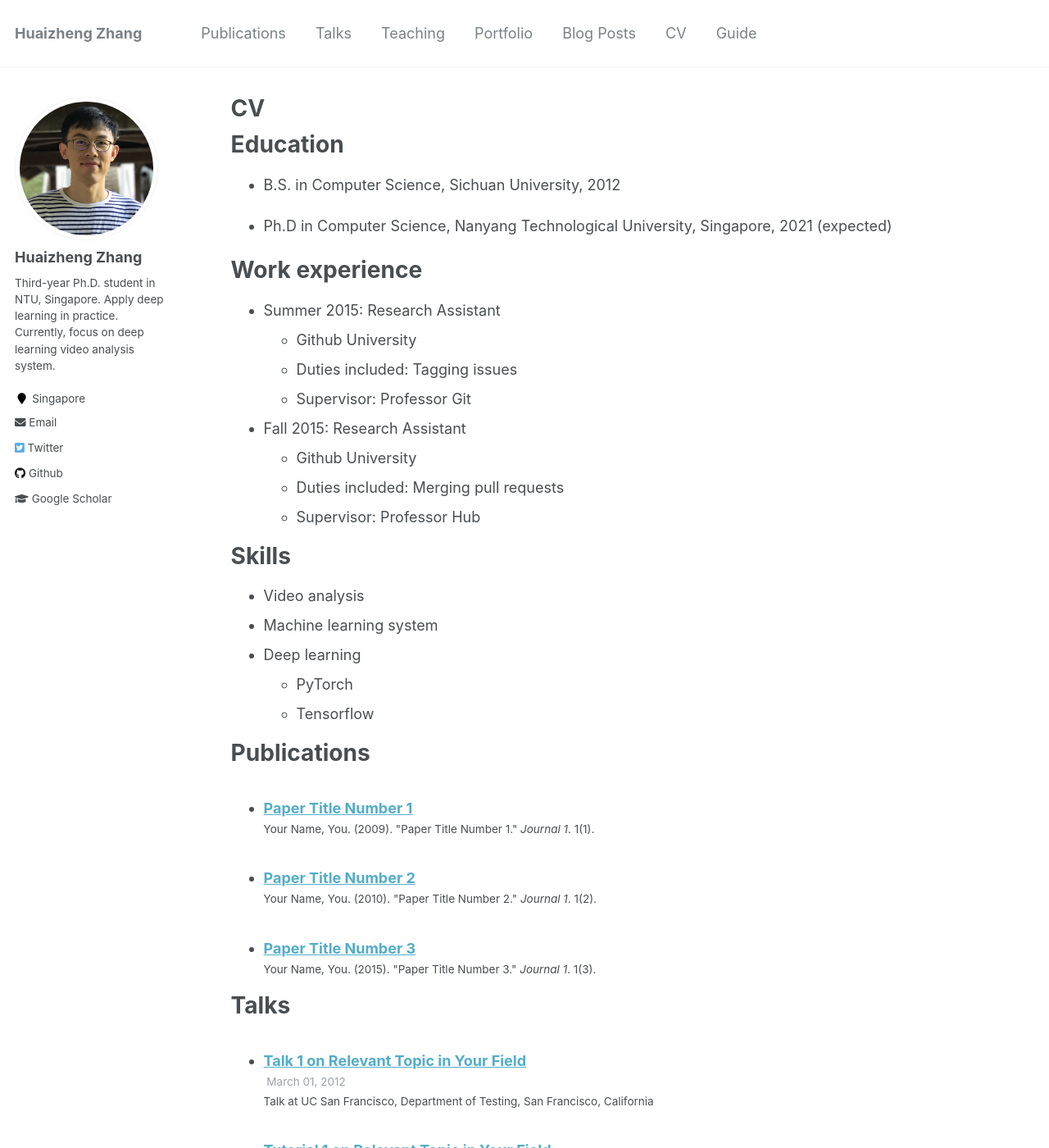
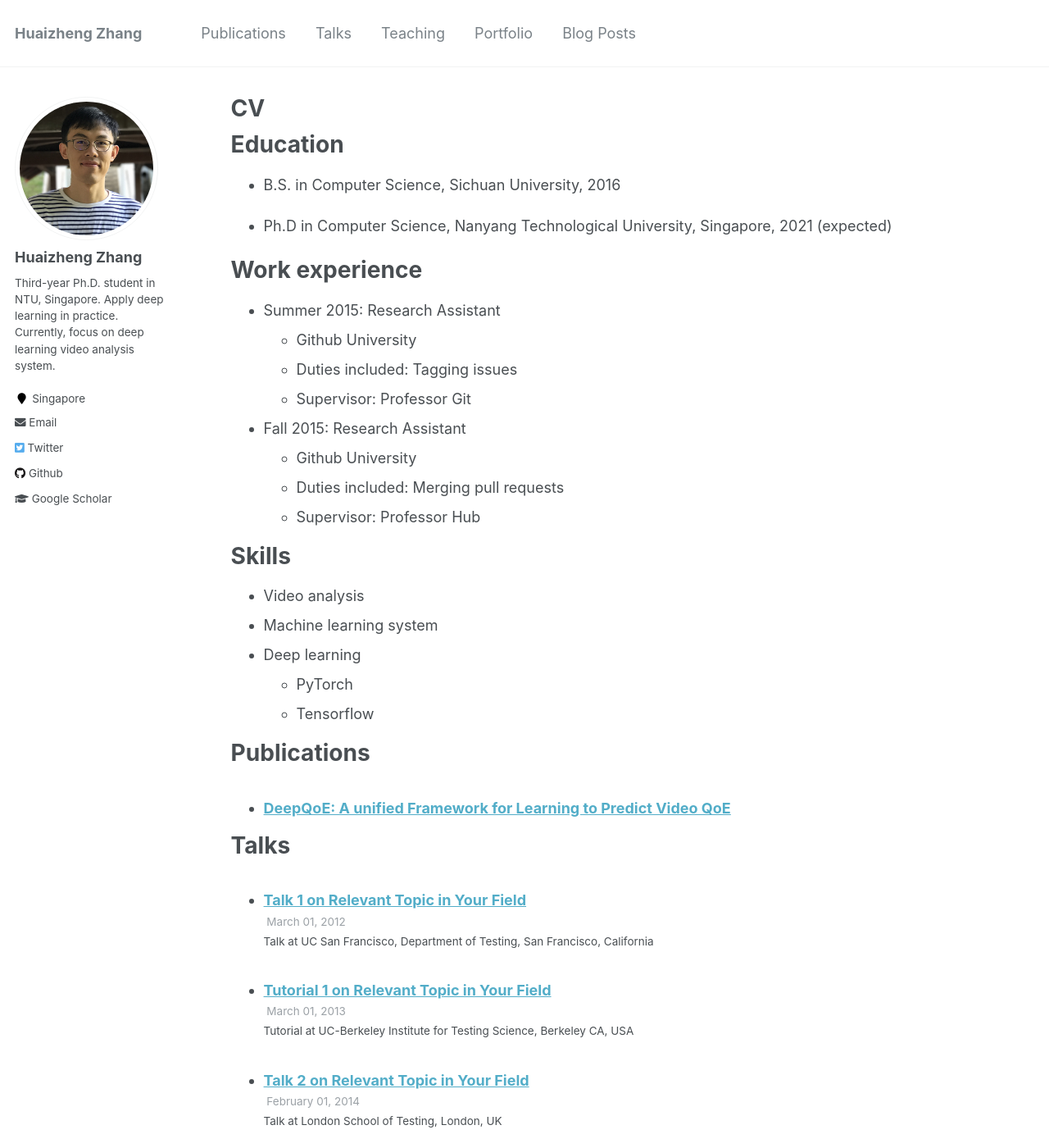
Before and after one commit to HuaizhengZhang/personal_archived, a Jekyll site: the page built from _pages/cv.md, in a window 1280 px wide and 1400 px high. Shown: the whole window at 82% size. Built offline with Jekyll 4.4.1, drawn with Linux system fonts in a browser that asks for light colours.

Commit message:
updated publications

```diff
--- a/_pages/cv.md
+++ b/_pages/cv.md
@@ -11,7 +11,7 @@
 
 Education
 ======
-* B.S. in Computer Science, Sichuan University, 2012
+* B.S. in Computer Science, Sichuan University, 2016
 
 * Ph.D in Computer Science, Nanyang Technological University, Singapore, 2021 (expected)
 
--- a/_publications/2009-10-01-paper-title-number-1.md
+++ /dev/null
@@ -1,15 +0,0 @@
----
-title: "Paper Title Number 1"
-collection: publications
-permalink: /publication/2009-10-01-paper-title-number-1
-excerpt: 'This paper is about the number 1. The number 2 is left for future work.'
-date: 2009-10-01
-venue: 'Journal 1'
-paperurl: 'http://academicpages.github.io/files/paper1.pdf'
-citation: 'Your Name, You. (2009). &quot;Paper Title Number 1.&quot; <i>Journal 1</i>. 1(1).'
----
-This paper is about the number 1. The number 2 is left for future work.
-
-[Download paper here](http://academicpages.github.io/files/paper1.pdf)
-
-Recommended citation: Your Name, You. (2009). "Paper Title Number 1." <i>Journal 1</i>. 1(1).
--- a/_publications/2010-10-01-paper-title-number-2.md
+++ /dev/null
@@ -1,15 +0,0 @@
----
-title: "Paper Title Number 2"
-collection: publications
-permalink: /publication/2010-10-01-paper-title-number-2
-excerpt: 'This paper is about the number 2. The number 3 is left for future work.'
-date: 2010-10-01
-venue: 'Journal 1'
-paperurl: 'http://academicpages.github.io/files/paper2.pdf'
-citation: 'Your Name, You. (2010). &quot;Paper Title Number 2.&quot; <i>Journal 1</i>. 1(2).'
----
-This paper is about the number 2. The number 3 is left for future work.
-
-[Download paper here](http://academicpages.github.io/files/paper2.pdf)
-
-Recommended citation: Your Name, You. (2010). "Paper Title Number 2." <i>Journal 1</i>. 1(2).
--- a/_publications/2015-10-01-paper-title-number-3.md
+++ /dev/null
@@ -1,15 +0,0 @@
----
-title: "Paper Title Number 3"
-collection: publications
-permalink: /publication/2015-10-01-paper-title-number-3
-excerpt: 'This paper is about the number 3. The number 4 is left for future work.'
-date: 2015-10-01
-venue: 'Journal 1'
-paperurl: 'http://academicpages.github.io/files/paper3.pdf'
-citation: 'Your Name, You. (2015). &quot;Paper Title Number 3.&quot; <i>Journal 1</i>. 1(3).'
----
-This paper is about the number 3. The number 4 is left for future work.
-
-[Download paper here](http://academicpages.github.io/files/paper3.pdf)
-
-Recommended citation: Your Name, You. (2015). "Paper Title Number 3." <i>Journal 1</i>. 1(3).
--- /dev/null
+++ b/_publications/DeepQoE.md
@@ -0,0 +1,10 @@
+---
+title: "DeepQoE: A unified Framework for Learning to Predict Video QoE"
+collection: publications
+permalink: /publication/DeepQoE
+
+paperurl: 'http://academicpages.github.io/files/DeepQoE.pdf'
+citation: '{H.Z. Zhang}, H. Hu, G.Y. Gao, Y.G. Wen and K. Guan, ``DeepQoE: a Unified Framework for Learning to Predict QoE (Oral Presentation),” 2018 IEEE International Conference on Multimedia and Expo (ICME 2018), July 23-27 2018, San Diego, USA. '
+---
+
+[Download paper here](https://arxiv.org/pdf/1804.03481.pdf)
```
Also changed, not shown: _data/navigation.yml (+4 -4 lines), _pages/about.md (+3 -3 lines), 1 other file.
